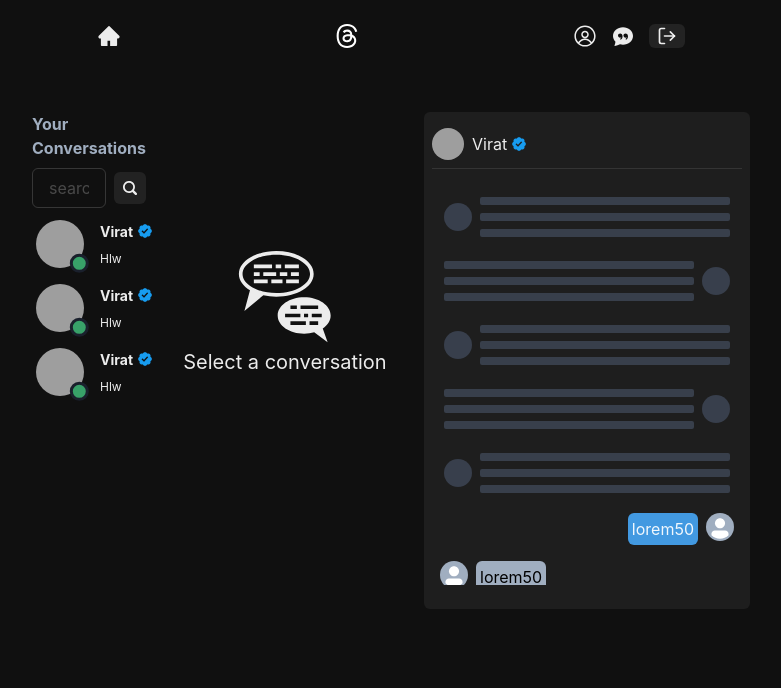
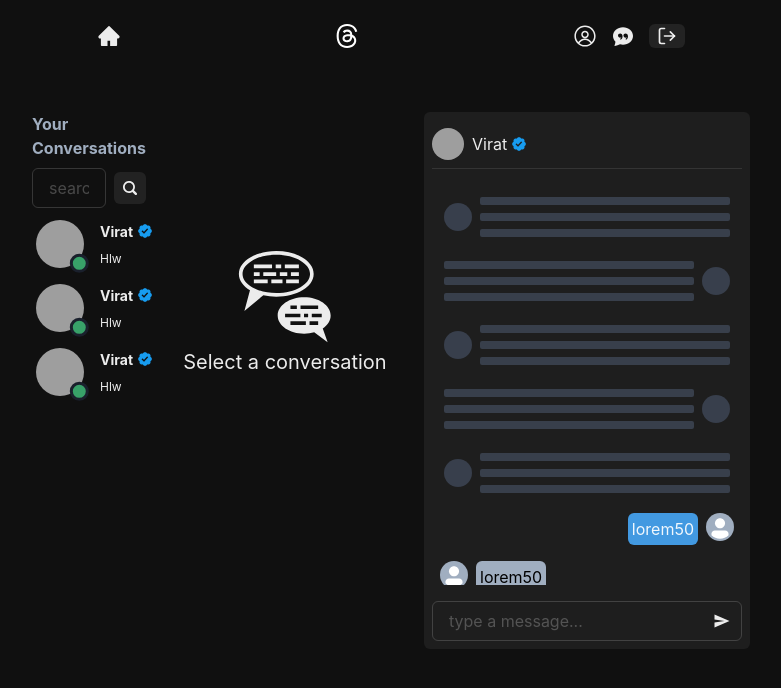
Before and after one commit to LingarajPrasad/frontend, a React (Vite) app: page /chat in a window 1280 px wide. Shown: the top 688 px of the page, without its empty margins (249-1030 px from the left). Built offline with nearby package versions, Linux system fonts and the light colour scheme; sample sign-in values are in the browser's storage; grey boxes are pictures that could not be loaded.

Commit message:
enabled MessageInput

```diff
--- a/src/components/MessageContainer.jsx
+++ b/src/components/MessageContainer.jsx
@@ -1,6 +1,6 @@
 import { Flex, Divider, useColorModeValue,SkeletonCircle,Skeleton, Avatar, Text, Image } from '@chakra-ui/react'
 import Message from './Message'
-// import MessageInput from './MessageInput'
+import MessageInput from './MessageInput'
 
 const MessageContainer = () => {
     return (
@@ -52,7 +52,7 @@
                     <Message ownMessage={false}/>
                     <Message ownMessage={true}/>
                     </Flex>
-                    {/* <MessageInput/> */}
+                    <MessageInput/>
         </Flex>
     )
 }
--- /dev/null
+++ b/src/components/MessageInput.jsx
@@ -0,0 +1,16 @@
+import {Input, InputGroup, InputRightElement } from '@chakra-ui/react'
+import { IoSendSharp } from 'react-icons/io5'
+const MessageInput = () => {
+    return (
+        <form>
+            <InputGroup>
+                <Input w={'full'} placeholder='type a message...' />
+                <InputRightElement>
+                    <IoSendSharp/>
+                </InputRightElement>
+            </InputGroup>
+        </form>
+    )
+}
+
+export default MessageInput
```
